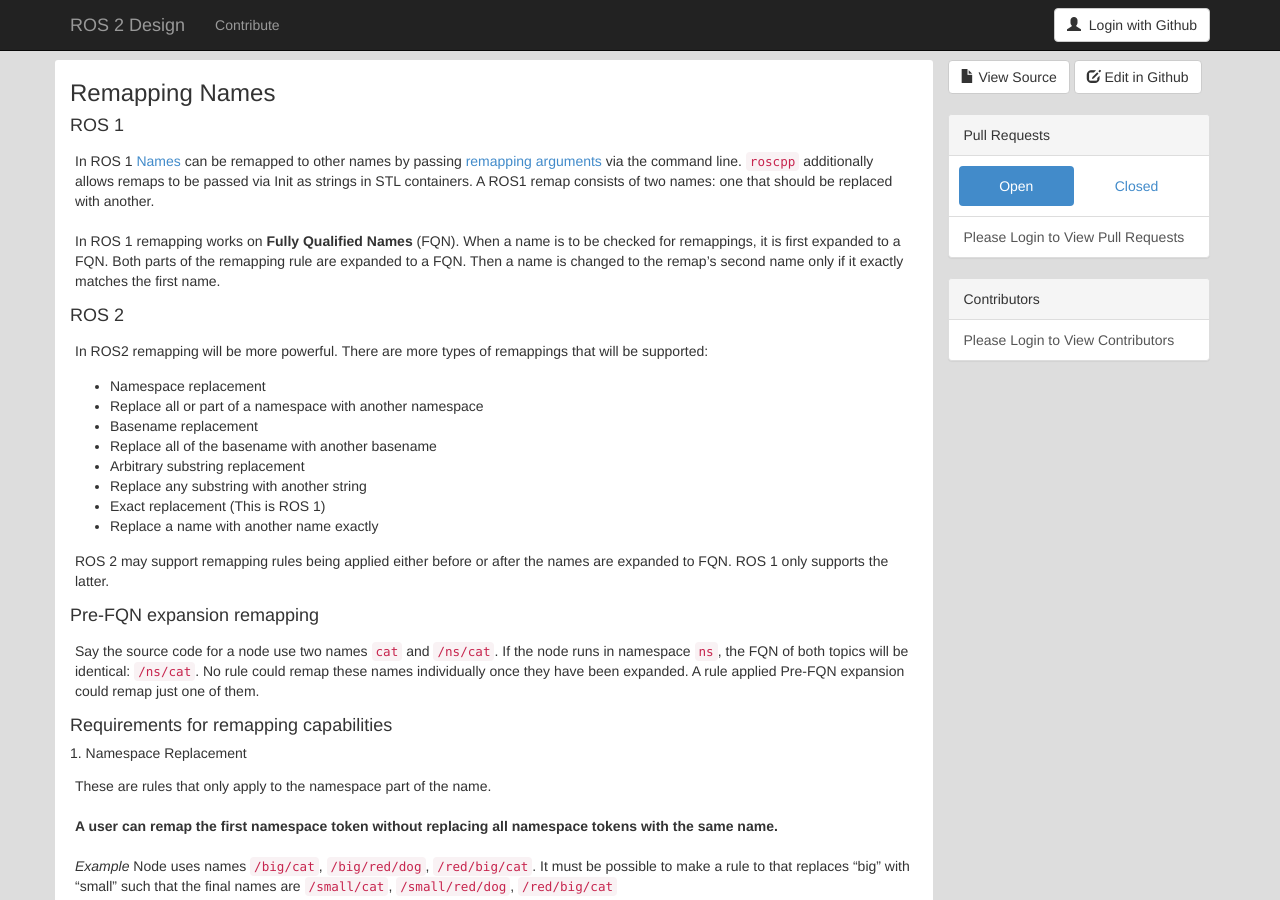
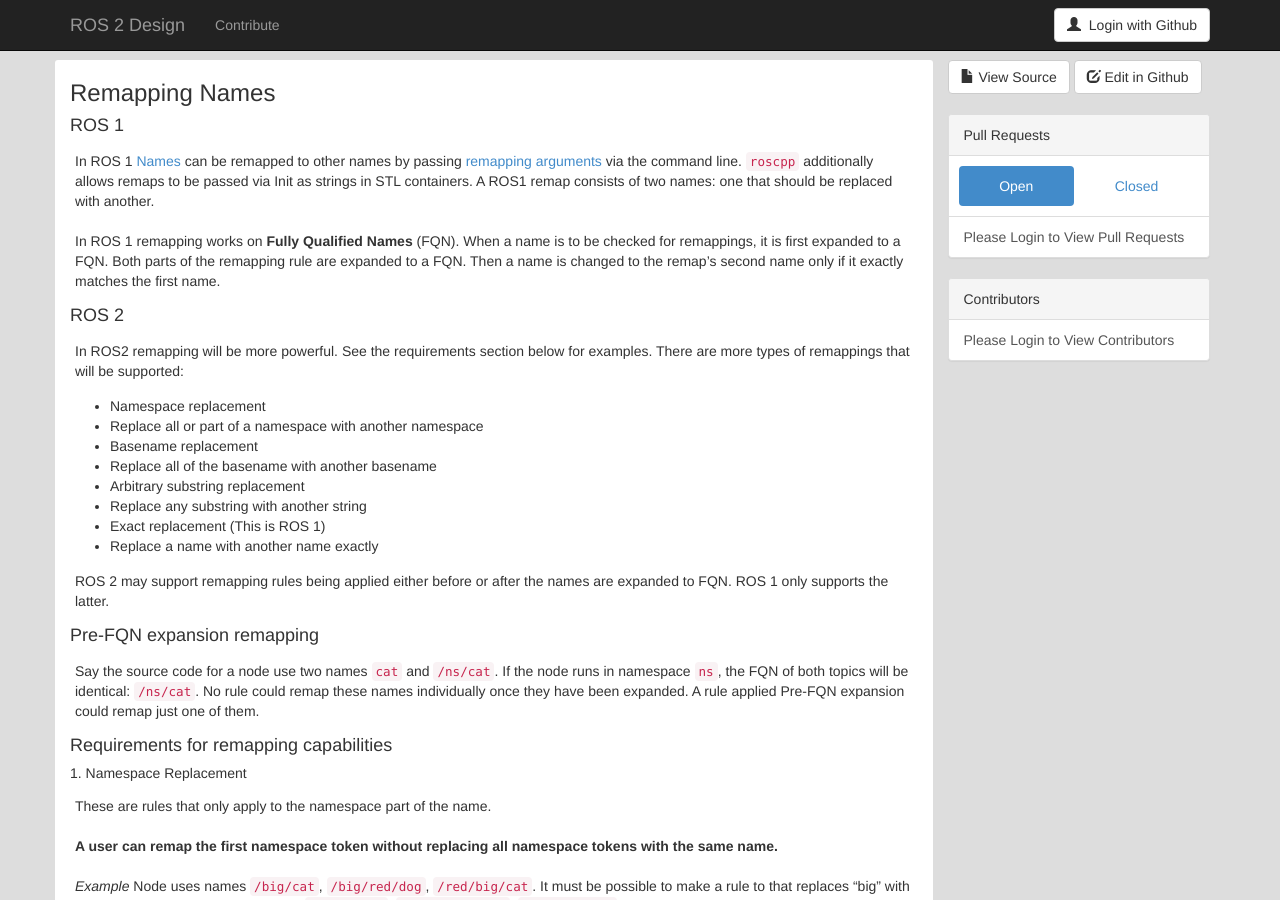
Before and after one commit to ros2/design, a Jekyll site: the page built from articles/remapping.md, in a window 1280 px wide and 900 px high. Built offline with Jekyll 4.4.1, drawn with Linux system fonts in a browser that asks for light colours; nearby versions of some CDN libraries; our own code applies the rules of GitHub Pages for plain Markdown files.

Commit message:
Mentioned that examples are provided below

```diff
--- a/articles/remapping.md
+++ b/articles/remapping.md
@@ -11,6 +11,7 @@
 
 #### ROS 2
 In ROS2 remapping will be more powerful.
+See the requirements section below for examples.
 There are more types of remappings that will be supported:
 
 - Namespace replacement
```
